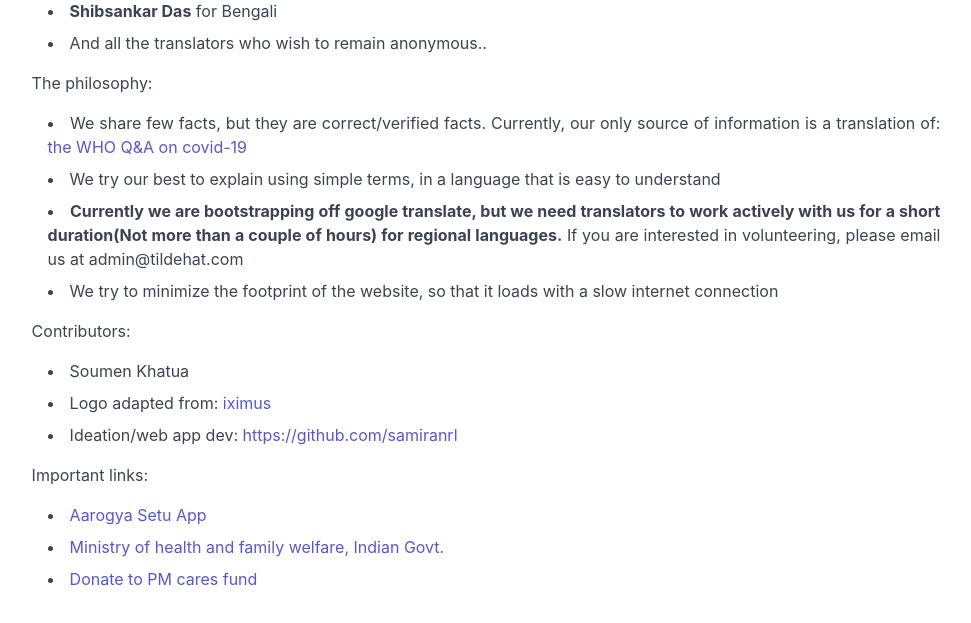
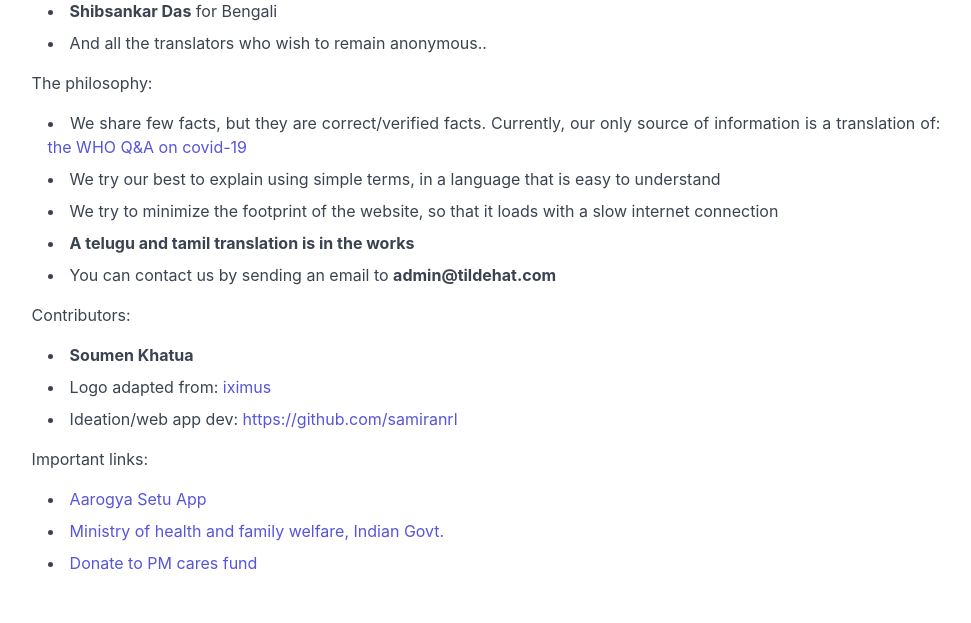
Before and after one commit to samiranrl/COVID_faq_text_to_speech, a Django app: page //about/ in a window 1280 px wide. Shown: the part 444-1067 px from the top of the page, without its empty margins (154-1125 px from the left). Run offline with Django 3.2, Linux system fonts and the light colour scheme.

Commit message:
modify about.html

```diff
--- a/corona_core/templates/about.html
+++ b/corona_core/templates/about.html
@@ -17,12 +17,13 @@
     <ul>
         <li>We share few facts, but they are correct/verified facts. Currently, our only source of information is a translation of: <a target="_blank" href="https://www.who.int/news-room/q-a-detail/q-a-coronaviruses">the WHO Q&A on covid-19</a></li>
         <li>We try our best to explain using simple terms, in a language that is easy to understand</li>
-        <li><b>Currently we are bootstrapping off google translate, but we need translators to work actively with us for a short duration(Not more than a couple of hours) for regional languages.</b> If you are interested in volunteering, please email us at admin@tildehat.com</li>
         <li>We try to minimize the footprint of the website, so that it loads with a slow internet connection</li>
+	<li><strong>A telugu and tamil translation is in the works</strong></li>
+	<li>You can contact us by sending an email to <strong>admin@tildehat.com</strong></li>
     </ul>
     Contributors:
     <ul>
-        <li>Soumen Khatua</li>
+	    <li><strong>Soumen Khatua</strong></li>
         <li>Logo adapted from: <a href="https://pixabay.com/users/iximus-2352783/"> iximus</a></li>
         <li>Ideation/web app dev: <a href="https://github.com/samiranrl"> https://github.com/samiranrl</a></li>
     </ul>
```
